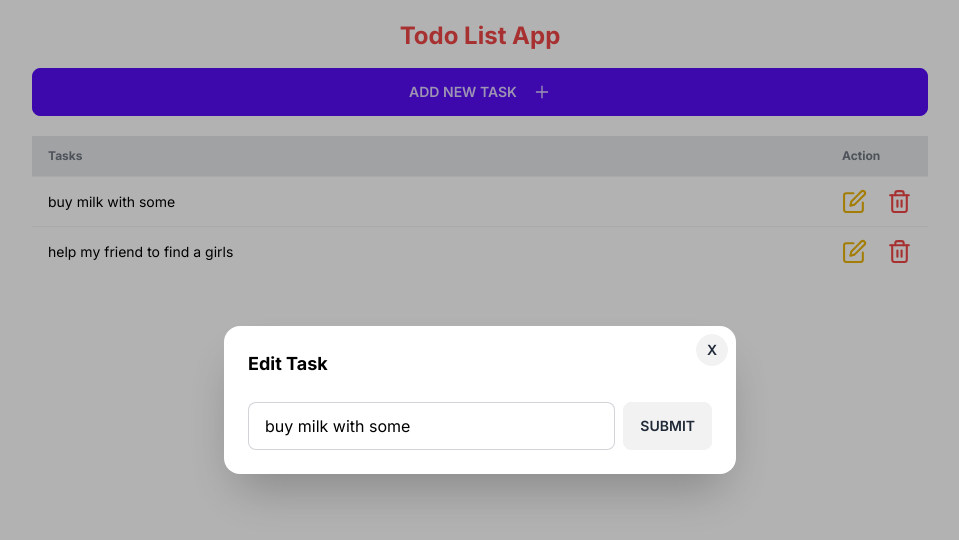
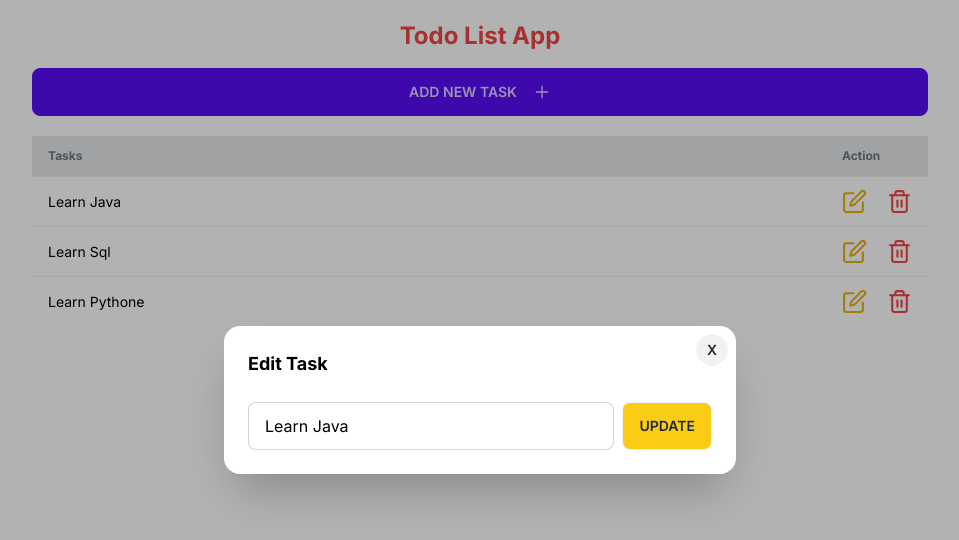
Before and after one commit to NimeshPiyumantha/Simple-To-Do_App, a Next.js app: page / in a window 1280 px wide. Both pictures are taken after a click on the icon 1014 px from the left and 201 px from the top of the page. Shown: the top 540 px of the page, without its empty margins (160-1119 px from the left). Built offline with nearby package versions, Linux system fonts and the light colour scheme; data requests are answered from the project's data file.

Commit message:
Update Content

```diff
--- a/src/components/Task.tsx
+++ b/src/components/Task.tsx
@@ -53,8 +53,11 @@ const Task: React.FC<TaskProps> = ({ task }) => {
                 placeholder="Type here"
                 className="input input-bordered w-full"
               />
-              <button type="submit" className="btn">
-                Submit
+              <button
+                type="submit"
+                className="btn bg-yellow-400 hover:bg-yellow-500"
+              >
+                Update
               </button>
             </div>
           </form>
@@ -70,7 +73,10 @@ const Task: React.FC<TaskProps> = ({ task }) => {
             Are you sure,you want to delete this task ?
           </h3>
           <div className="modal-action">
-            <button onClick={() => handleDeleteTask(task.id)} className="btn">
+            <button
+              onClick={() => handleDeleteTask(task.id)}
+              className="btn bg-red-400 hover:bg-red-500"
+            >
               Delete
             </button>
           </div>
--- a/src/data/todos.json
+++ b/src/data/todos.json
@@ -1,12 +1,16 @@
 {
   "tasks": [
     {
-      "id": 1,
-      "text": "buy milk with some "
+      "id": "dbbb1214-b22d-474c-a53e-1a44392094a0",
+      "text": "Learn Java"
     },
     {
-      "id": 2,
-      "text": "help my friend to find a girls"
+      "id": "55ea3a30-5cd1-4b67-b6cd-6747c3a0d113",
+      "text": "Learn Sql"
+    },
+    {
+      "id": "fd06e39a-b629-4d2f-89ec-074dc964bedd",
+      "text": "Learn  Pythone"
     }
   ]
 }
```
